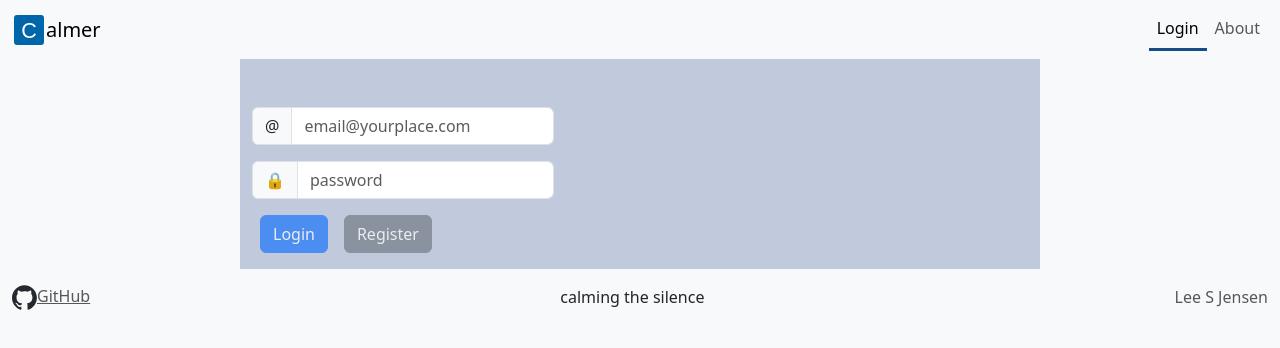
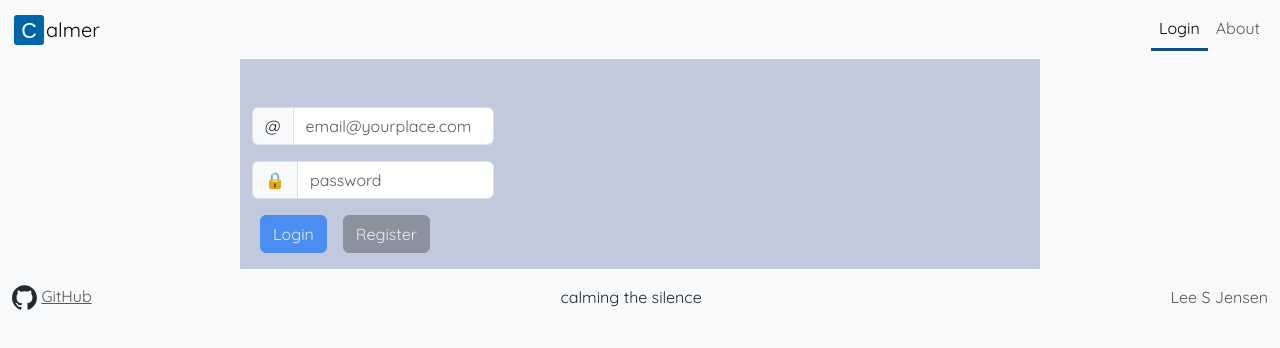
Before and after one commit to leesjensen/startup, a React (Vite) app: page / in a window 1280 px wide. Shown: the top 348 px of the page. Built offline with nearby package versions, Linux system fonts and the light colour scheme; no server answers.

Commit message:
cleanup(fonts) to use quicksand

```diff
--- a/src/app.css
+++ b/src/app.css
@@ -1,4 +1,7 @@
+@import url('https://fonts.googleapis.com/css2?family=Quicksand:wght@400;700&display=swap');
+
 body {
+  font-family: 'Quicksand', san-serif;
   background-color: rgb(248, 249, 250);
   width: 100%;
   height: 100%;
--- a/src/app.jsx
+++ b/src/app.jsx
@@ -72,7 +72,7 @@
         <nav className='navbar sticky-bottom bg-body-tertiary'>
           <div className='container-fluid'>
             <span>
-              <img src='logo-github.svg' alt='GitHub logo' />
+              <img src='logo-github.svg' alt='GitHub logo' />{' '}
               <a className='navbar-text' href='https://github.com/leesjensen/startup'>
                 GitHub
               </a>
--- a/src/play/play.css
+++ b/src/play/play.css
@@ -64,7 +64,6 @@
   margin: 0.5em 0;
   height: 100px;
   overflow: auto;
-  font-family: monospace;
   font-size: 0.8em;
   scrollbar-width: thin;
   scrollbar-color: #447bd4 #b1b9c6;
--- a/src/weather/weather.css
+++ b/src/weather/weather.css
@@ -1,5 +1,4 @@
 .weather {
-  font-family: sans-serif;
   background-color: #cfd5de;
   color: #5259a0;
   width: 100%;
```
